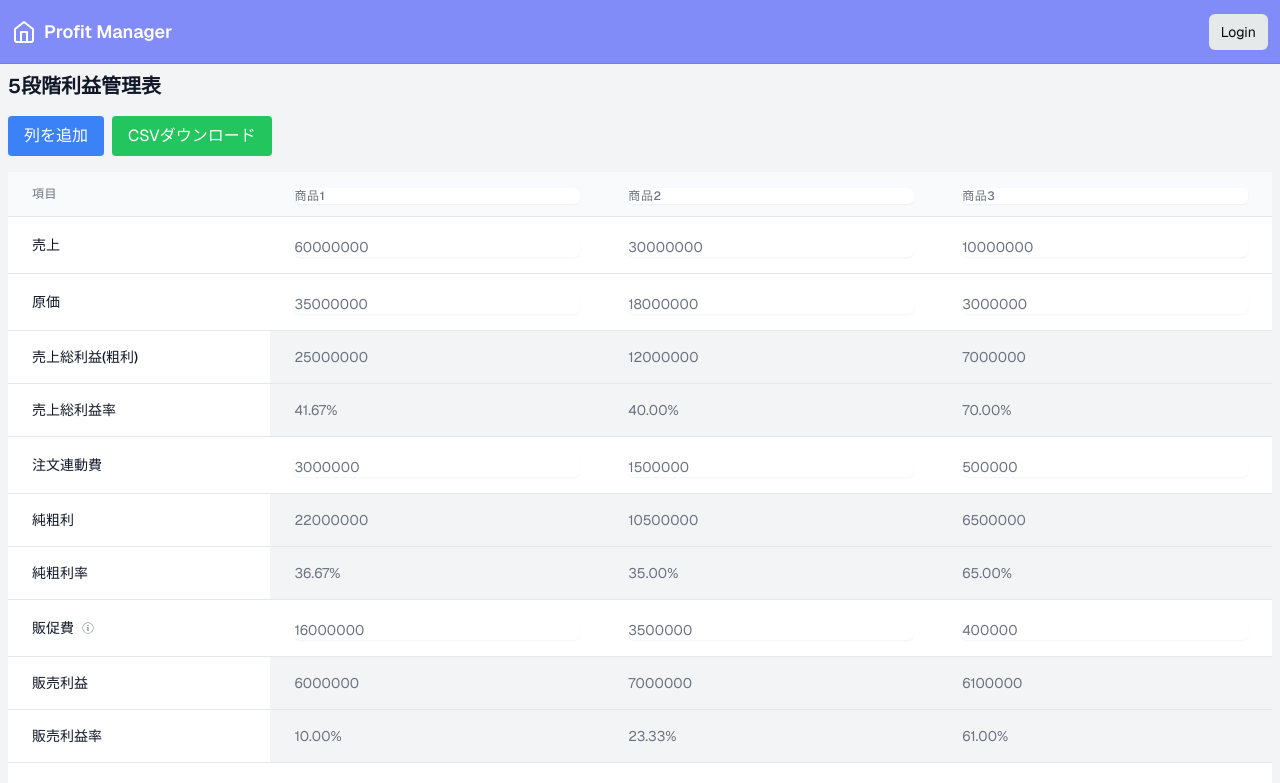
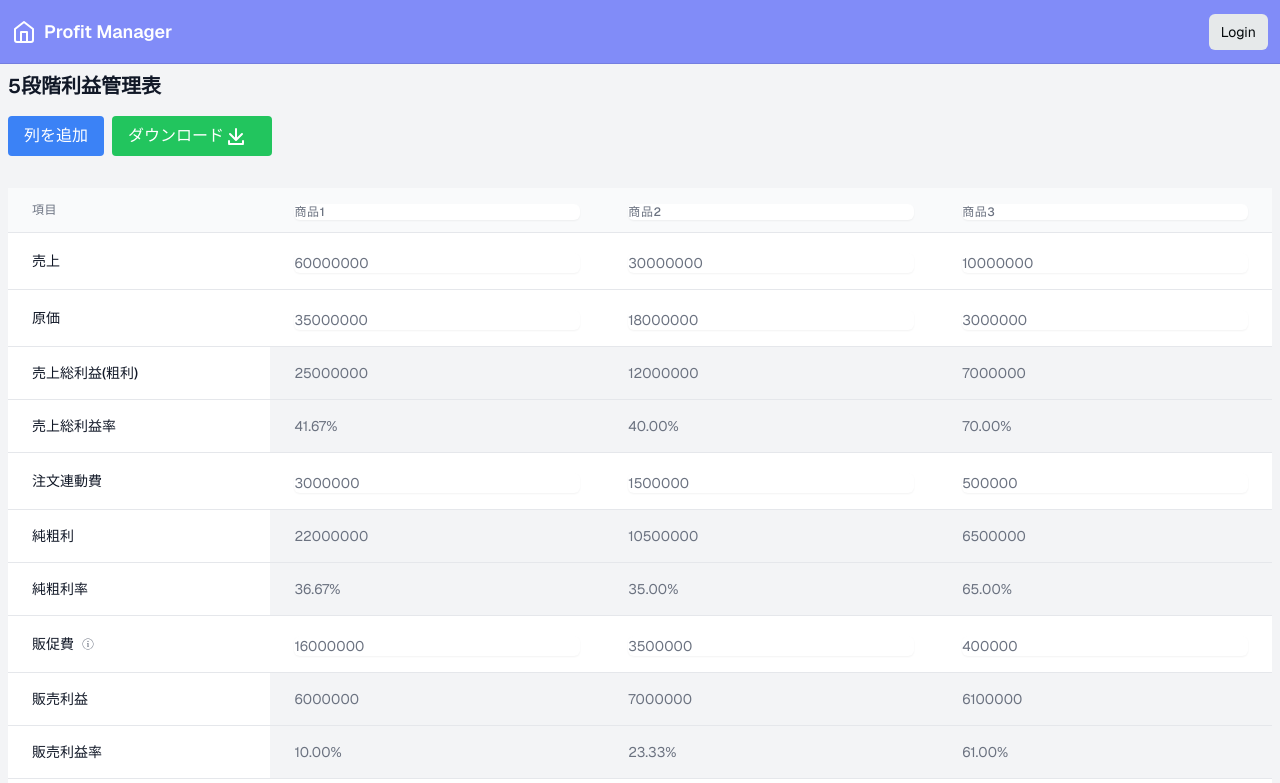
Before and after one commit to masawai/profit_manager, a Next.js app: page / in a window 1280 px wide. Shown: the top 783 px of the page. Built offline with nearby package versions, Linux system fonts and the light colour scheme; no server answers.

Commit message:
add download icon

```diff
--- /dev/null
+++ b/components/DownloadIcon.tsx
@@ -0,0 +1,24 @@
+export default function DownloadIcon(props: React.SVGProps<SVGSVGElement>) {
+  return (
+    <svg
+      {...props}
+      xmlns="http://www.w3.org/2000/svg"
+      width="24"
+      height="24"
+      viewBox="0 0 24 24"
+      fill="none"
+      stroke="currentColor"
+      strokeWidth="2"
+      strokeLinecap="round"
+      strokeLinejoin="round"
+    >
+      {/* ダウンロード矢印 */}
+      <path d="M12 5v9" />
+      <path d="M18 10l-6 6-6-6" />
+      {/* 下部の線と短い縦の棒 */}
+      <path d="M5 20h14" />
+      <path d="M5 19v-2" />
+      <path d="M19 19v-2" />
+    </svg>
+  );
+}
--- a/components/MainTable.tsx
+++ b/components/MainTable.tsx
@@ -1,6 +1,7 @@
 "use client";
 
 import { useState } from "react";
+import DownloadIcon from "./DownloadIcon";
 import TableRow from "./TableRow";
 
 const MainTable = () => {
@@ -328,6 +329,7 @@ const MainTable = () => {
         <h1 className="text-xl font-semibold text-gray-900 mb-4">
           5段階利益管理表
         </h1>
+        <div className="flex items-center mb-4">
           <button
             onClick={addNewProduct}
             className="mb-4 px-4 py-2 bg-blue-500 text-white rounded hover:bg-blue-700"
@@ -337,10 +339,12 @@ const MainTable = () => {
           {/* CSVダウンロードボタン */}
           <button
             onClick={downloadCSV}
-          className="mb-4 ml-2 px-4 py-2 bg-green-500 text-white rounded hover:bg-green-700"
+            className="mb-4 ml-2 px-4 py-2 bg-green-500 text-white rounded hover:bg-green-700 flex items-center"
           >
-          CSVダウンロード
+            ダウンロード
+            <DownloadIcon className="mr-2" />
           </button>
+        </div>
         <table className="min-w-full divide-y divide-gray-200">
           <thead className="bg-gray-50">
             <tr>
```
Lines whose indentation alone changed are shown as unchanged.
